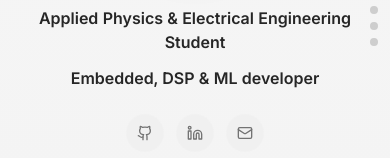
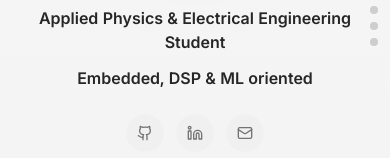
Before and after one commit to AxelSuu/AxelSundqvist, a React (Vite) app: page / in a window 390 px wide. Shown: the part 420-578 px from the top of the page. Built offline with nearby package versions, Linux system fonts and the light colour scheme.

Commit message:
mobile view fix

```diff
--- a/src/components/portfolio/hero.tsx
+++ b/src/components/portfolio/hero.tsx
@@ -84,7 +84,7 @@ const Hero = () => {
                 isLoaded ? 'opacity-100 translate-y-0' : 'opacity-0 translate-y-10'
               }`}
             >
-              <span className="text-primary font-semibold">Embedded, DSP & ML developer</span>
+              <span className="text-primary font-semibold">Embedded, DSP & ML oriented</span>
 
 
             </div>
```
